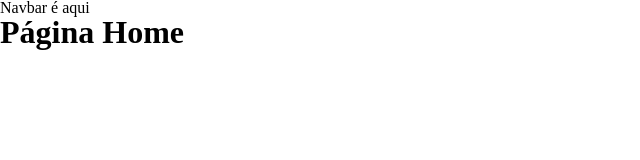
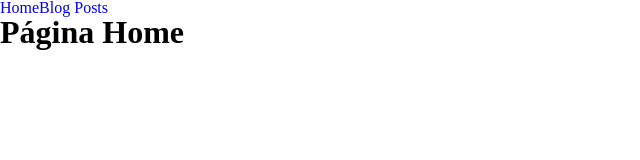
Before and after one commit to severidade/sanity_blog, a React (Create React App) app: page / in a window 1280 px wide. Shown: the top 160 px of the page, without its empty margins (0-640 px from the left). Built offline with nearby package versions, Linux system fonts and the light colour scheme.

Commit message:
feat: :rocket: Cria no Navbar

```diff
--- a/src/componentes/Navbar.js
+++ b/src/componentes/Navbar.js
@@ -1,9 +1,15 @@
 import React from 'react';
+import { NavLink } from 'react-router-dom';
 
 export default function Navbar() {
   return(
-    <>
-      <p>Navbar é aqui</p>
-    </>
+    <header>
+      <div>
+        <nav>
+          <NavLink to="/">Home</NavLink>
+          <NavLink to="/post">Blog Posts</NavLink>
+        </nav>
+      </div>
+    </header>
   )
 }
```
